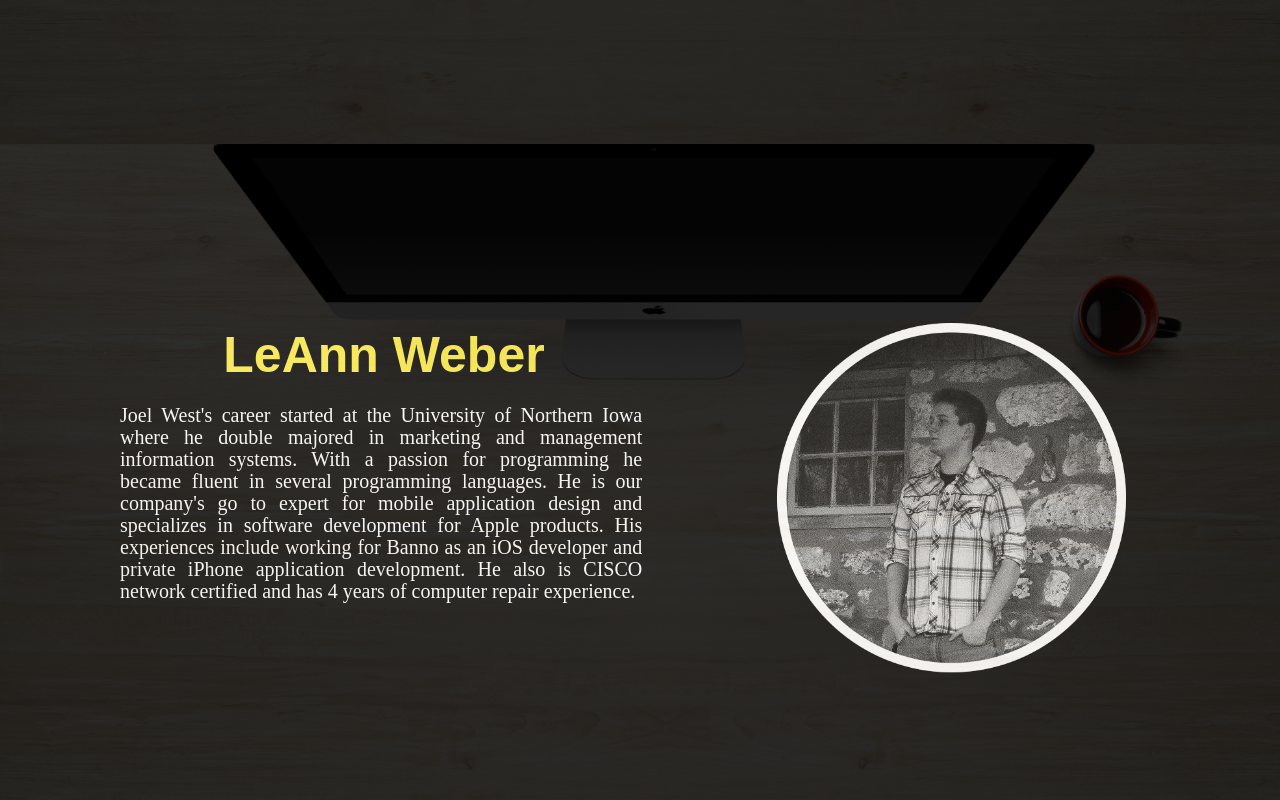
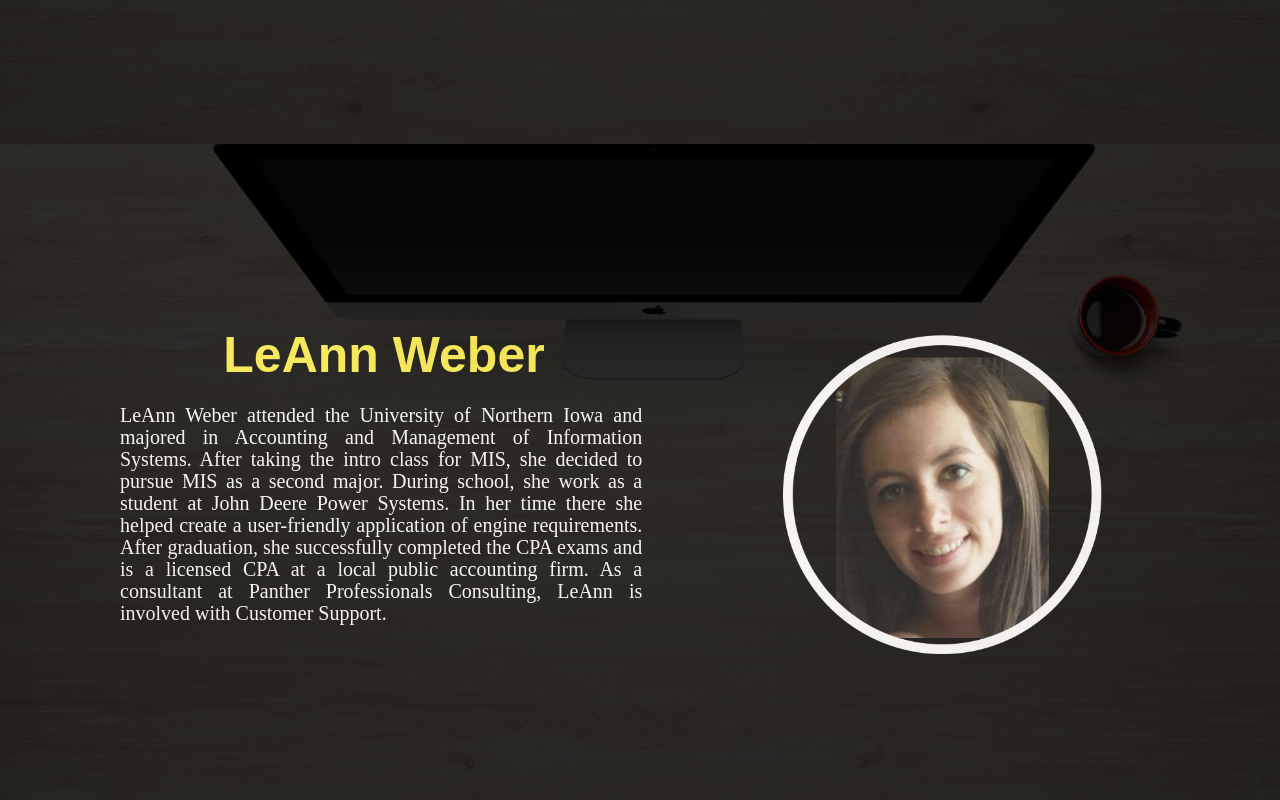
Before and after one commit to JoelJWest/SystemsAnalysisWebSite, a plain HTML site: page index.html in a window 1280 px wide. Shown: the part 3856-4656 px from the top of the page. Drawn offline with nearby package versions, Linux system fonts and the light colour scheme.

Commit message:
Added LeAnn

```diff
--- a/index.html
+++ b/index.html
@@ -315,12 +315,11 @@
 
         <div id="left">
             <h2><font color="ffef45">LeAnn Weber</font></h2>
-            <p> Joel West's career started at the University of Northern Iowa where he double majored in marketing and management information systems. With a passion for programming he became fluent in several programming languages. He is our company's go to expert for mobile application design and specializes in software development for Apple products. His experiences include working for Banno as an iOS developer and private iPhone application development. He also is CISCO network certified and has 4 years of computer repair experience.
-            </p>
+            <p>LeAnn Weber attended the University of Northern Iowa and majored in Accounting and Management of Information Systems. After taking the intro class for MIS, she decided to pursue MIS as a second major. During school, she work as a student at John Deere Power Systems. In her time there she helped create a user-friendly application of engine requirements. After graduation, she successfully completed the CPA exams and is a licensed CPA at a local public accounting firm. As a consultant at Panther Professionals Consulting, LeAnn is involved with Customer Support. </p>
         </div>
         <div id="right">
 
-        <img src="Images/me.png">
+        <img src="Images/leann.png">
         </div>
 
     </section>
```
Also changed, not shown: Images/leann.png (added), 3 other files.
